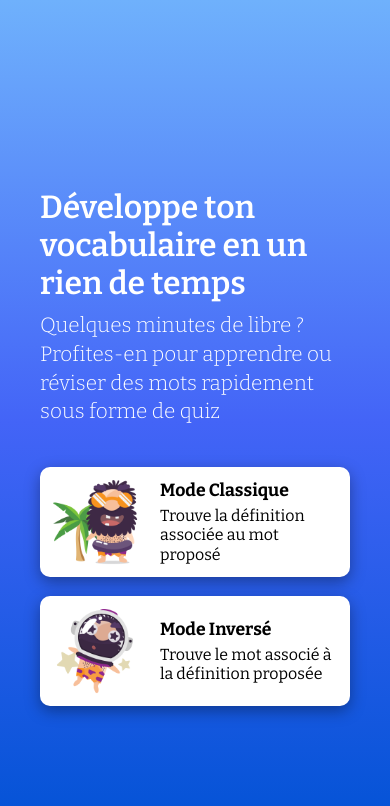
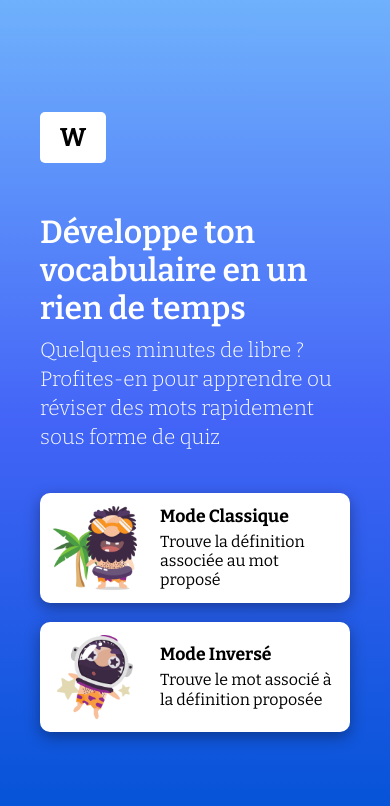
Before and after one commit to paulin-crtn/wordy-react, a React (Create React App) app: page / in a window 390 px wide. Shown: the top 806 px of the page. Built offline with nearby package versions, Linux system fonts and the light colour scheme.

Commit message:
feat(Logo): component

```diff
--- /dev/null
+++ b/src/components/Logo/Logo.module.scss
@@ -0,0 +1,25 @@
+.logo,
+.logoMobile {
+  padding: 10px 20px;
+  font-size: 1.6rem;
+  font-weight: 700;
+  background-color: #ffffff;
+  border-radius: 5px;
+}
+
+.logo {
+  display: inline-block;
+}
+
+.logoMobile {
+  display: none;
+}
+
+@media (max-width: 500px) {
+  .logo {
+    display: none;
+  }
+  .logoMobile {
+    display: inline-block;
+  }
+}
--- /dev/null
+++ b/src/components/Logo/Logo.tsx
@@ -0,0 +1,17 @@
+/* -------------------------------------------------------------------------- */
+/*                                   IMPORT                                   */
+/* -------------------------------------------------------------------------- */
+import { Link } from "react-router-dom";
+import styles from "./Logo.module.scss";
+
+/* -------------------------------------------------------------------------- */
+/*                               REACT COMPONENT                              */
+/* -------------------------------------------------------------------------- */
+export const Logo = () => {
+  return (
+    <Link to="/">
+      <div className={styles.logo}>Wordy</div>
+      <div className={styles.logoMobile}>W</div>
+    </Link>
+  );
+};
--- a/src/index.css
+++ b/src/index.css
@@ -33,23 +33,6 @@ button {
   font-family: inherit;
 }
 
-.logo,
-.logo-mobile {
-  padding: 10px 20px;
-  font-size: 1.6rem;
-  font-weight: 700;
-  background-color: #ffffff;
-  border-radius: 5px;
-}
-
-.logo {
-  display: inline-block;
-}
-
-.logo-mobile {
-  display: none;
-}
-
 .button {
   display: block;
   padding: 10px 20px;
@@ -78,10 +61,4 @@ button {
   .material-symbols-outlined.stats {
     font-size: 1.8rem;
   }
-  .logo {
-    display: none;
-  }
-  .logo-mobile {
-    display: inline-block;
-  }
 }
--- a/src/pages/home/HomePage.tsx
+++ b/src/pages/home/HomePage.tsx
@@ -2,6 +2,7 @@
 /*                                   IMPORT                                   */
 /* -------------------------------------------------------------------------- */
 import { useEffect } from "react";
+import { Logo } from "../../components/Logo/Logo";
 import { QuizTypeCard } from "../../components/QuizTypeCard/QuizTypeCard";
 import holiday from "../../assets/img/holiday.png";
 import outerSpace from "../../assets/img/outer_space.png";
@@ -23,7 +24,7 @@ export const HomePage = () => {
   return (
     <main className={styles.main}>
       <div className={styles.container}>
-        <div className="logo">Wordy</div>
+        <Logo />
         <h1>Développe ton vocabulaire en un rien de temps</h1>
         <h2>
           Quelques minutes de libre ? Profites-en pour apprendre ou réviser des
--- a/src/pages/quiz/QuizPage.tsx
+++ b/src/pages/quiz/QuizPage.tsx
@@ -2,7 +2,8 @@
 /*                                   IMPORT                                   */
 /* -------------------------------------------------------------------------- */
 import { useEffect, useState, useCallback } from "react";
-import { Link, useNavigate, useParams } from "react-router-dom";
+import { useNavigate, useParams } from "react-router-dom";
+import { Logo } from "../../components/Logo/Logo";
 import { Stats } from "../../components/Stats/Stats";
 import { Information } from "../../components/Information/Information";
 import { Quiz } from "./Quiz";
@@ -89,10 +90,7 @@ export const QuizPage = () => {
   return (
     <div>
       <header className={styles.header}>
-        <Link to="/">
-          <div className="logo">Wordy</div>
-          <div className="logo-mobile">W</div>
-        </Link>
+        <Logo />
         <Stats
           currentScore={currentScore}
           bestScore={bestScore}
```
